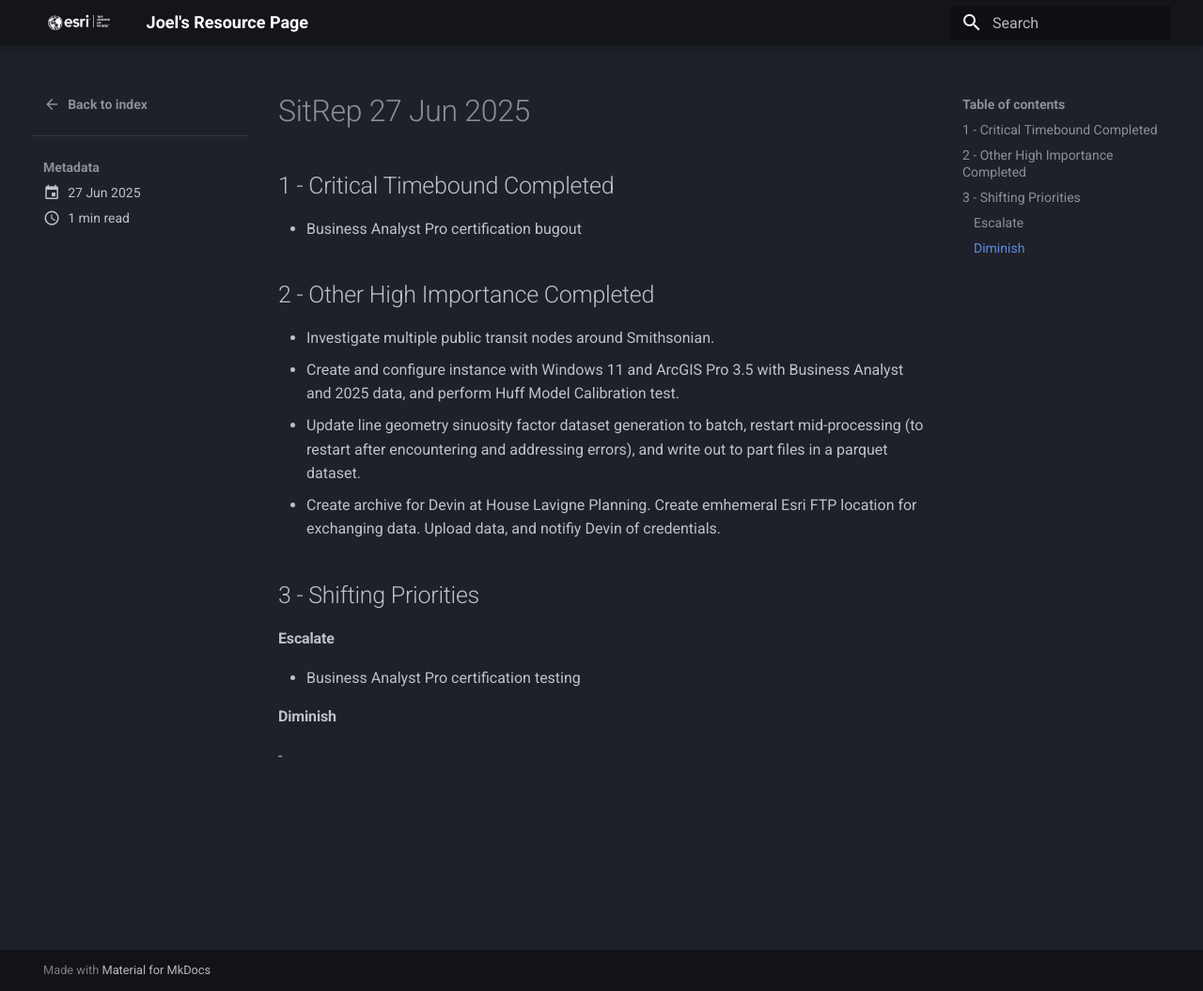
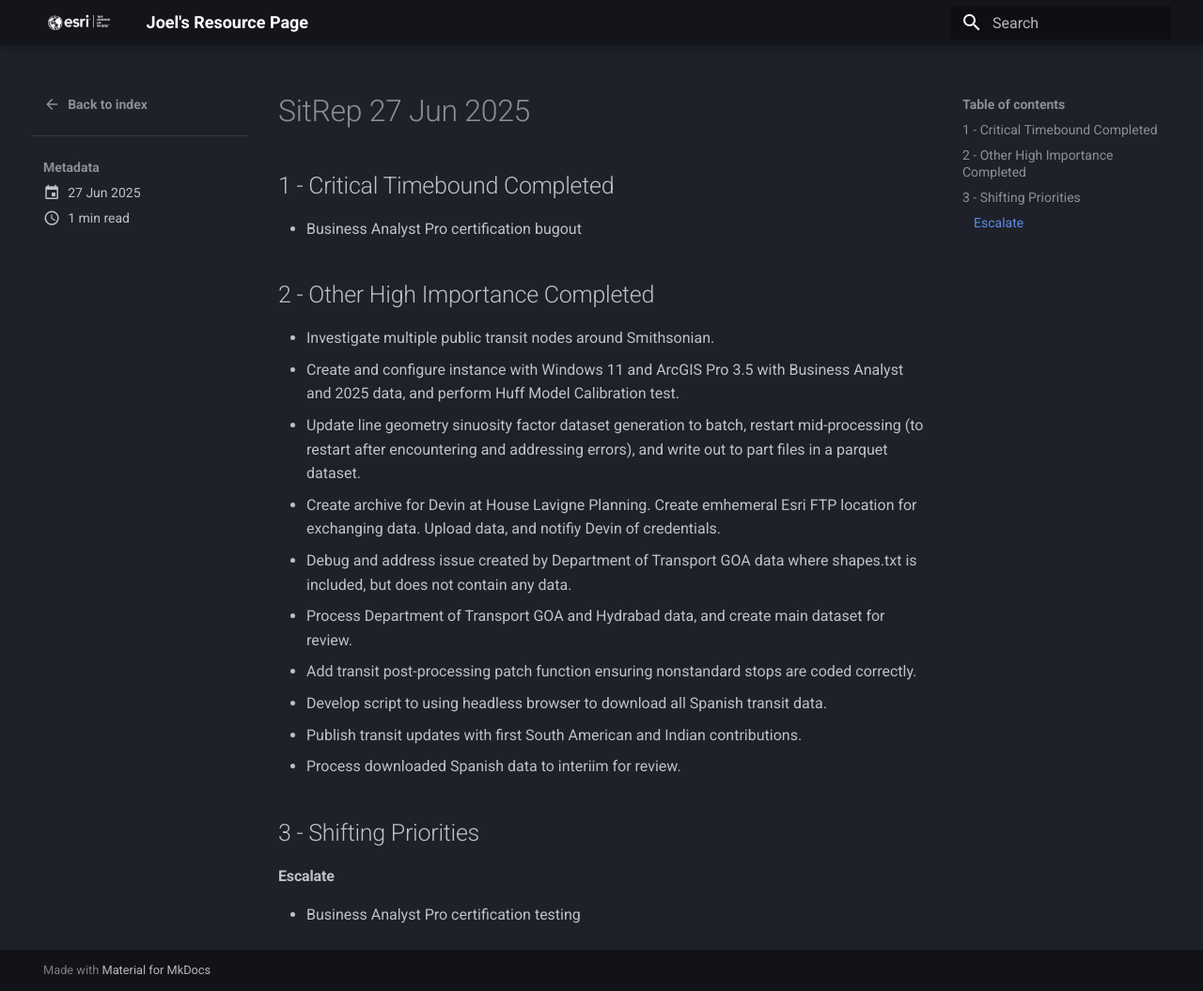
Before and after one commit to knu2xs/esri-resource-page, an MkDocs documentation site: the page built from docs/sitreps/posts/sitrep_20250627.md, in a window 1280 px wide and 1055 px high. Shown: the whole window at 94% size. Built offline with MkDocs 1.6.1 and Material for MkDocs 9.7.7, drawn with Linux system fonts in a browser that asks for light colours.

Commit message:
update sitreps

```diff
--- a/docs/sitreps/posts/sitrep_20250627.md
+++ b/docs/sitreps/posts/sitrep_20250627.md
@@ -14,13 +14,15 @@
 - Create and configure instance with Windows 11 and ArcGIS Pro 3.5 with Business Analyst and 2025 data, and perform Huff Model Calibration test.
 - Update line geometry sinuosity factor dataset generation to batch, restart mid-processing (to restart after encountering and addressing errors), and write out to part files in a parquet dataset.
 - Create archive for Devin at House Lavigne Planning. Create emhemeral Esri FTP location for exchanging data. Upload data, and notifiy Devin of credentials.
+- Debug and address issue created by Department of Transport GOA data where shapes.txt is included, but does not contain any data.
+- Process Department of Transport GOA and Hydrabad data, and create main dataset for review.
+- Add transit post-processing patch function ensuring nonstandard stops are coded correctly.
+- Develop script to using headless browser to download all Spanish transit data.
+- Publish transit updates with first South American and Indian contributions.
+- Process downloaded Spanish data to interiim for review.
 
 ## 3 - Shifting Priorities
 
 #### Escalate
 
 - Business Analyst Pro certification testing
-
-#### Diminish
-
--
```
Also changed, not shown: docs/sitreps/posts/sitrep_20250711.md (added, +28 -0 lines).
